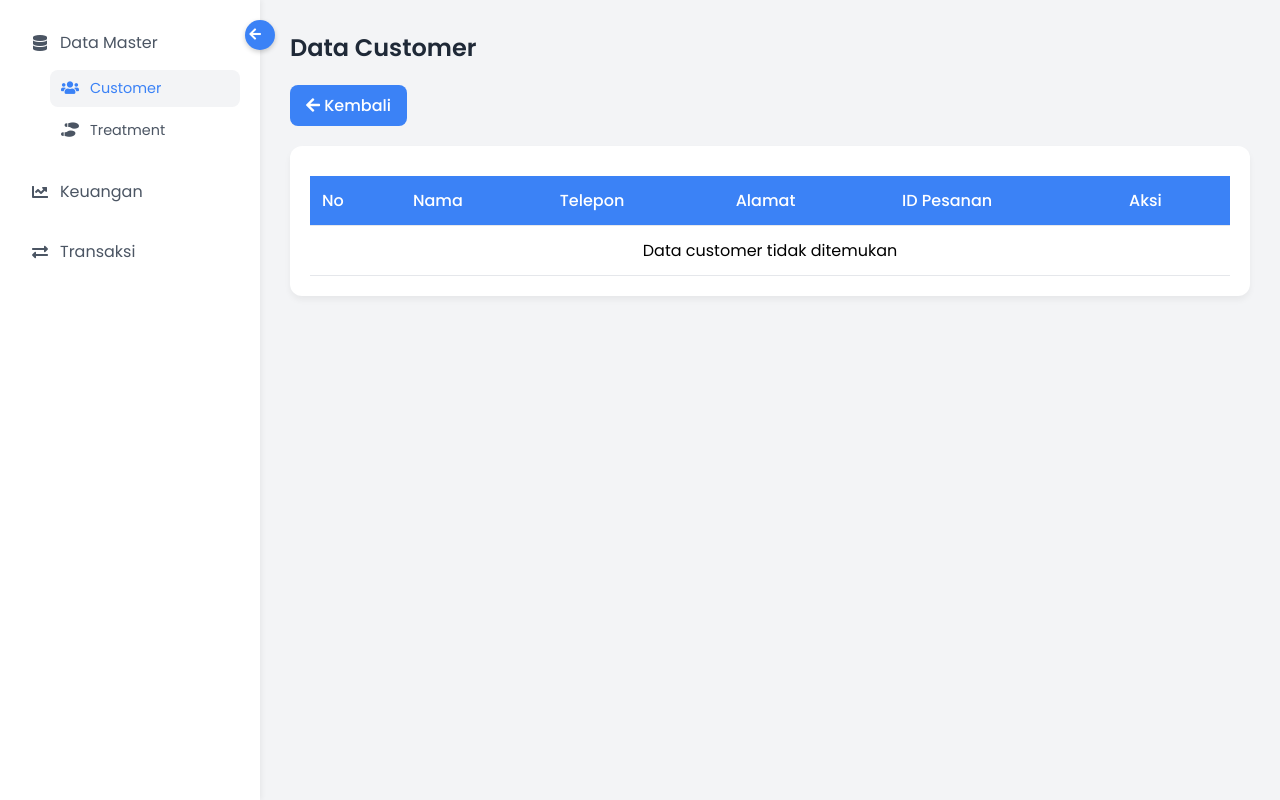
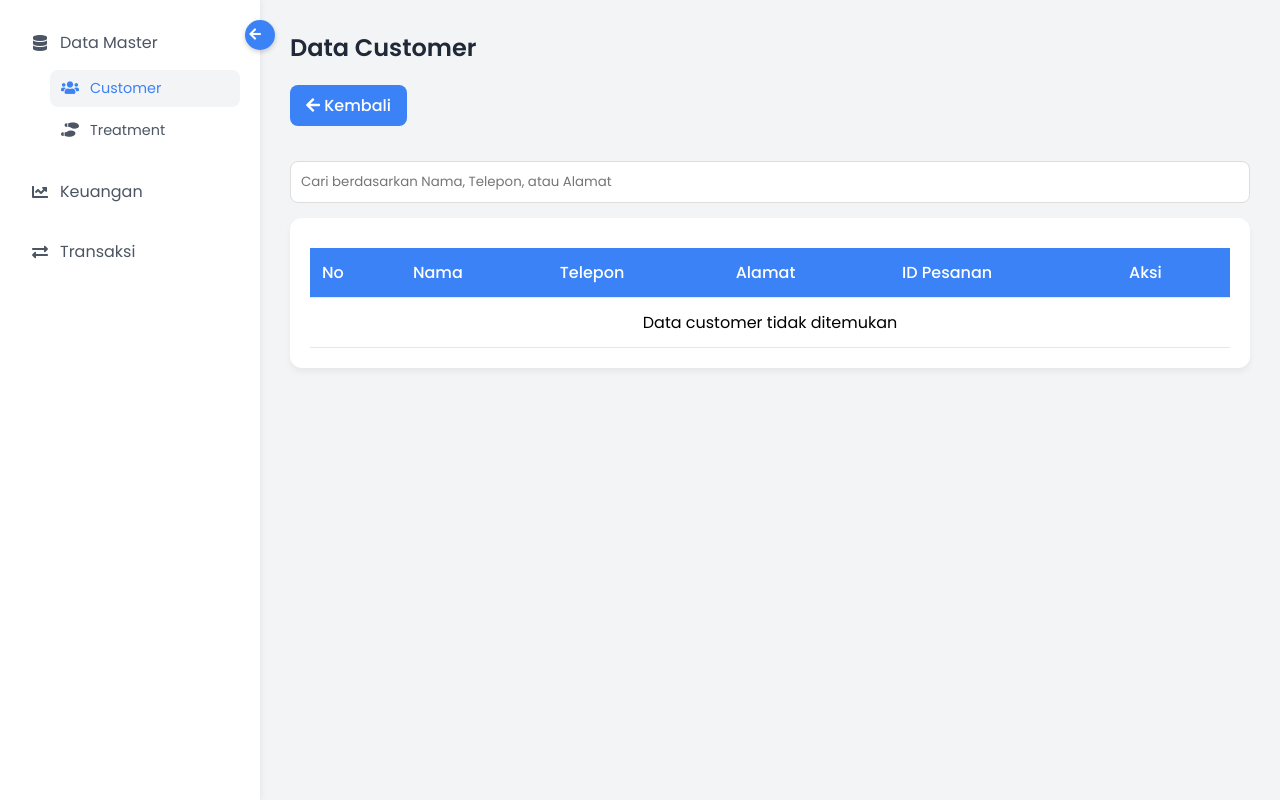
Before and after one commit to ghozahimma65/ExshoeticKL3, a PHP site: page /php/customer.php in a window 1280 px wide. Run offline with PHP 8.4, Linux system fonts and the light colour scheme; data that the repository does not hold is empty.

Commit message:
update pencarian

```diff
--- a/php/customer.php
+++ b/php/customer.php
@@ -350,6 +350,8 @@ $result = $conn->query($sql);
 <div class="content" id="content">
   <h1 class="page-title">Data Customer</h1>
   <a href="../admin.html" class="btn-back"><i class="fas fa-arrow-left"></i> Kembali</a>
+  <input type="text" id="searchInput" placeholder="Cari berdasarkan Nama, Telepon, atau Alamat" onkeyup="searchFunction()" style="width: 100%; padding: 10px; margin: 15px 0; border: 1px solid #ddd; border-radius: 8px;">
+
   <div class="table-container">
     <table>
       <thead>
@@ -365,7 +367,7 @@ $result = $conn->query($sql);
 
         </tr>
       </thead>
-      <tbody>
+      <tbody  id="customerTable">
         <?php
         if ($result->num_rows > 0) {
             $no = 1;
@@ -433,6 +435,24 @@ $result = $conn->query($sql);
   document.addEventListener('DOMContentLoaded', function() {
     document.getElementById('data-master').classList.add('show');
   });
+
+  // Fungsi pencarian
+  function searchFunction() {
+    const input = document.getElementById("searchInput").value.toLowerCase();
+    const rows = document.getElementById("customerTable").getElementsByTagName("tr");
+
+    for (let i = 0; i < rows.length; i++) {
+      const nama = rows[i].getElementsByTagName("td")[1]?.innerText.toLowerCase() || "";
+      const telepon = rows[i].getElementsByTagName("td")[2]?.innerText.toLowerCase() || "";
+      const alamat = rows[i].getElementsByTagName("td")[3]?.innerText.toLowerCase() || "";
+
+      if (nama.includes(input) || telepon.includes(input) || alamat.includes(input)) {
+        rows[i].style.display = "";
+      } else {
+        rows[i].style.display = "none";
+      }
+    }
+  }
 </script>
 
 </body>
```
